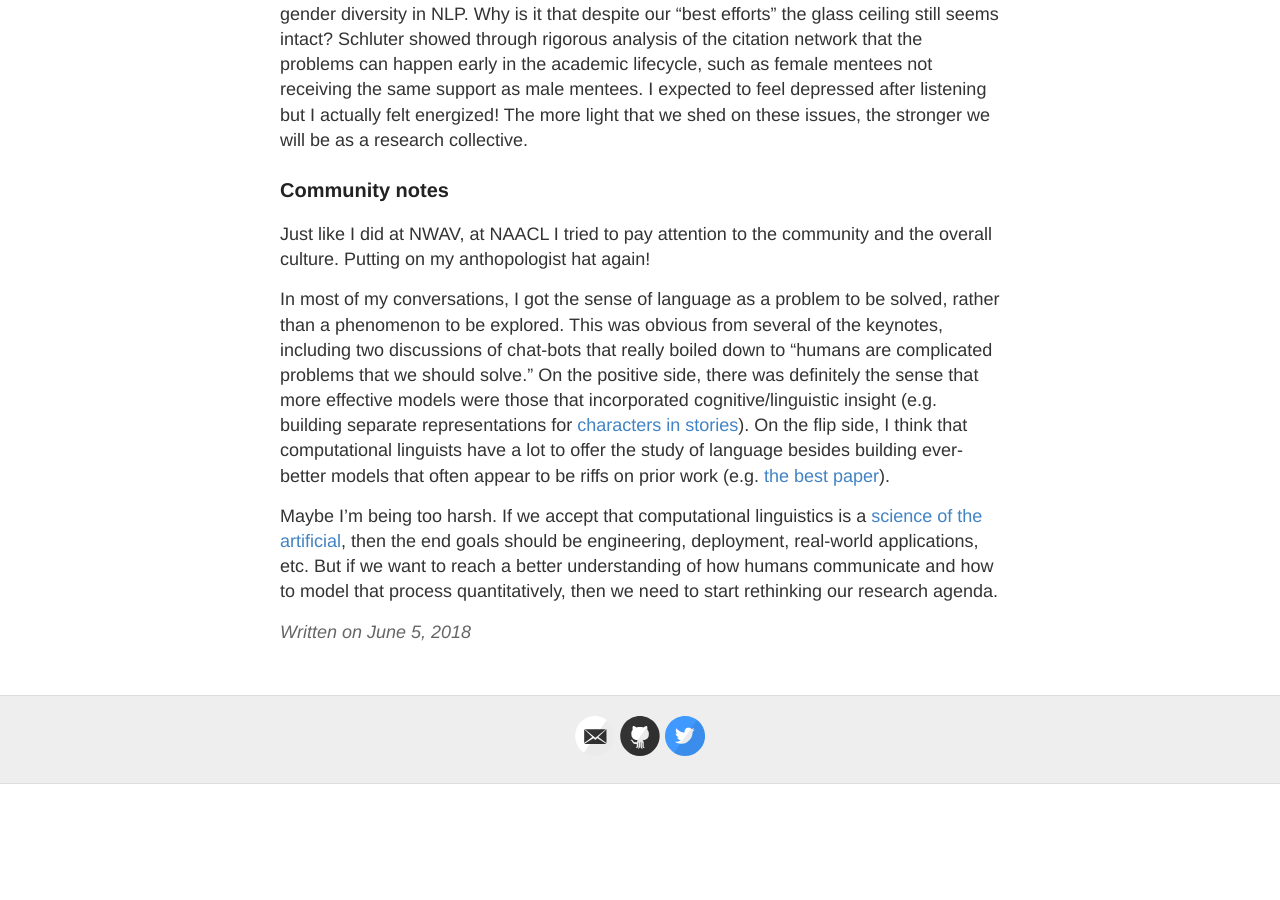
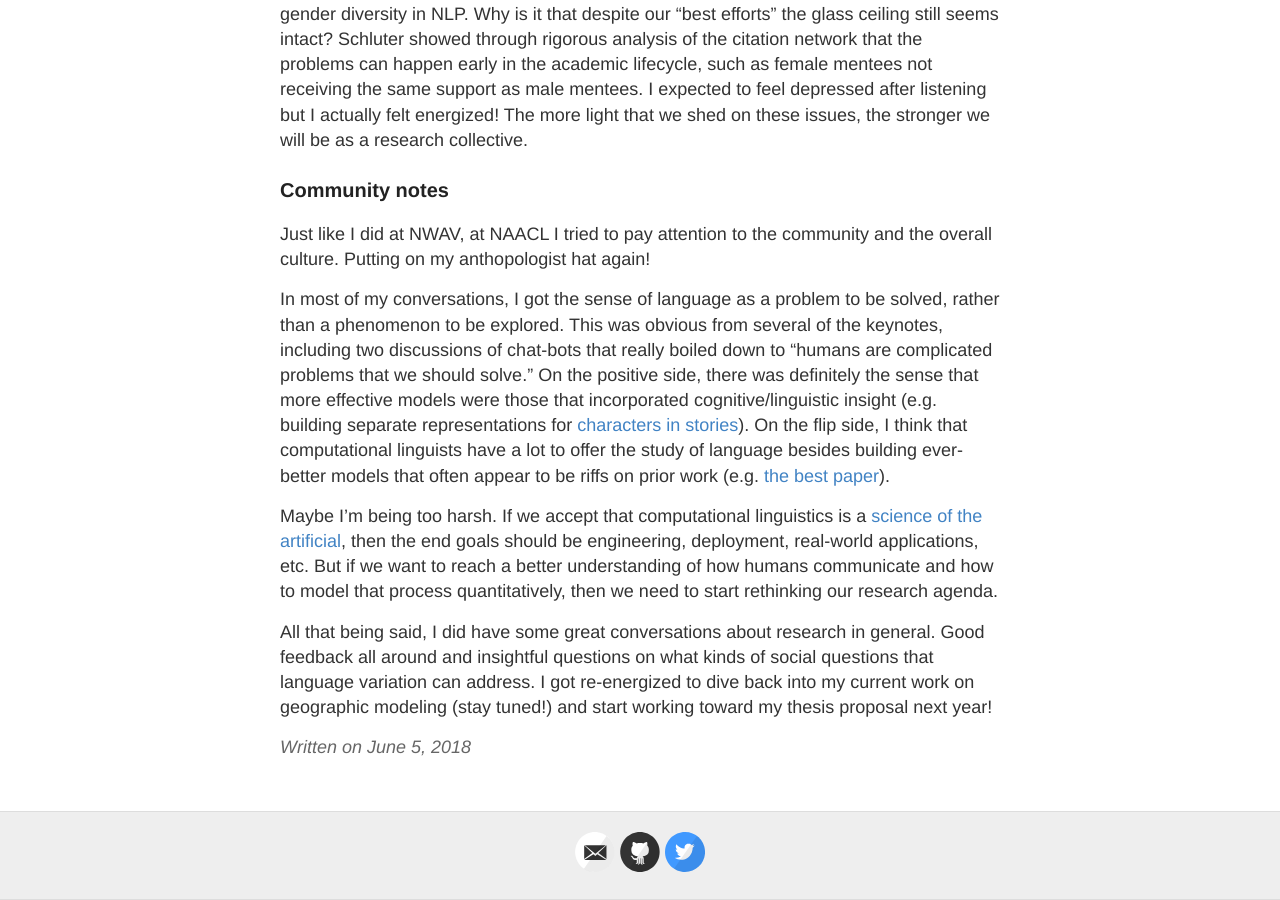
Before and after one commit to ianbstewart/ianbstewart.github.io, a Jekyll site: the page built from _posts/2018-06-05-NAACL.md, in a window 1280 px wide and 900 px high, scrolled down 2055 px. Built offline with Jekyll 4.4.1, drawn with Linux system fonts in a browser that asks for light colours; our own code applies the rules of GitHub Pages for plain Markdown files; before the commit the page ends 2839 px from its top, so only the background shows below that.

Commit message:
updating NAACL

```diff
--- a/_posts/2018-06-05-NAACL.md
+++ b/_posts/2018-06-05-NAACL.md
@@ -64,3 +64,7 @@ On the flip side, I think that computational linguists have a lot to offer the s
 Maybe I'm being too harsh.
 If we accept that computational linguistics is a [science of the artificial](https://mitpress.mit.edu/books/sciences-artificial), then the end goals should be engineering, deployment, real-world applications, etc.
 But if we want to reach a better understanding of how humans communicate and how to model that process quantitatively, then we need to start rethinking our research agenda.
+
+All that being said, I did have some great conversations about research in general.
+Good feedback all around and insightful questions on what kinds of social questions that language variation can address.
+I got re-energized to dive back into my current work on geographic modeling (stay tuned!) and start working toward my thesis proposal next year!
```
